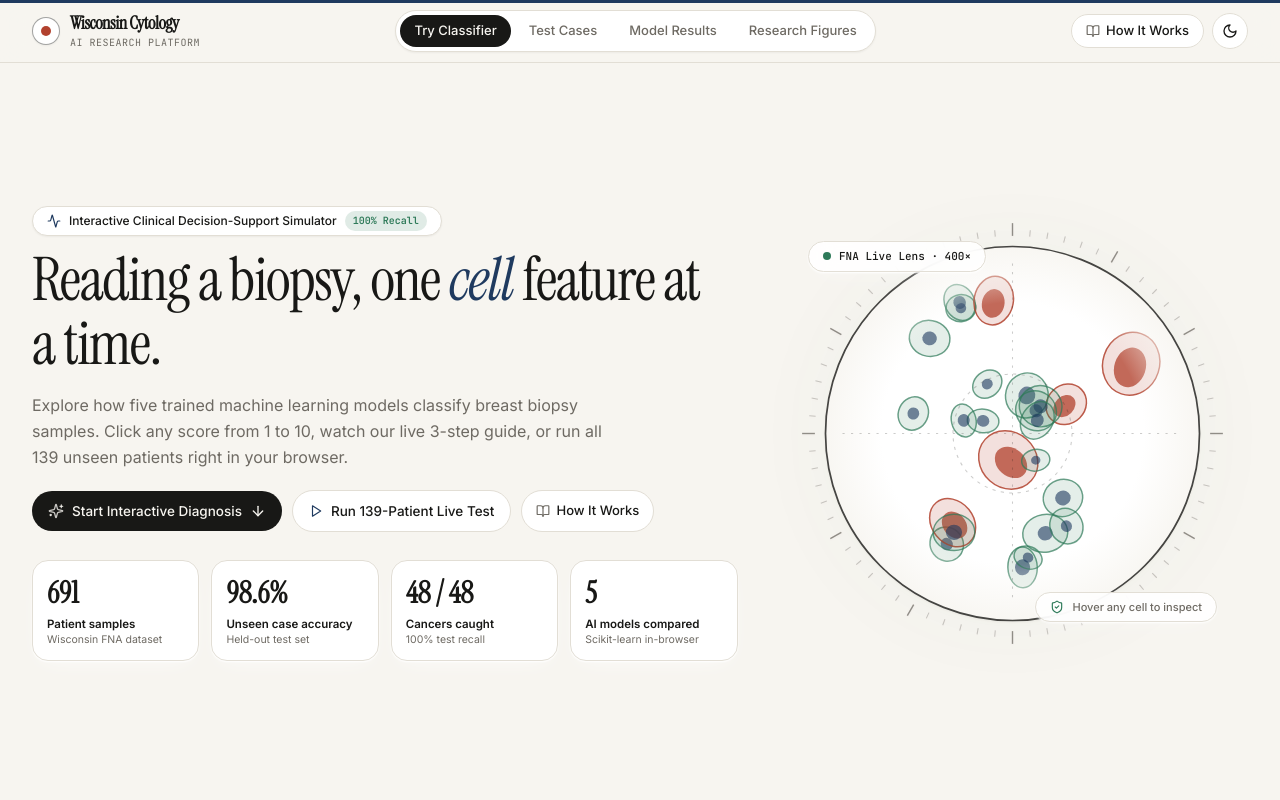
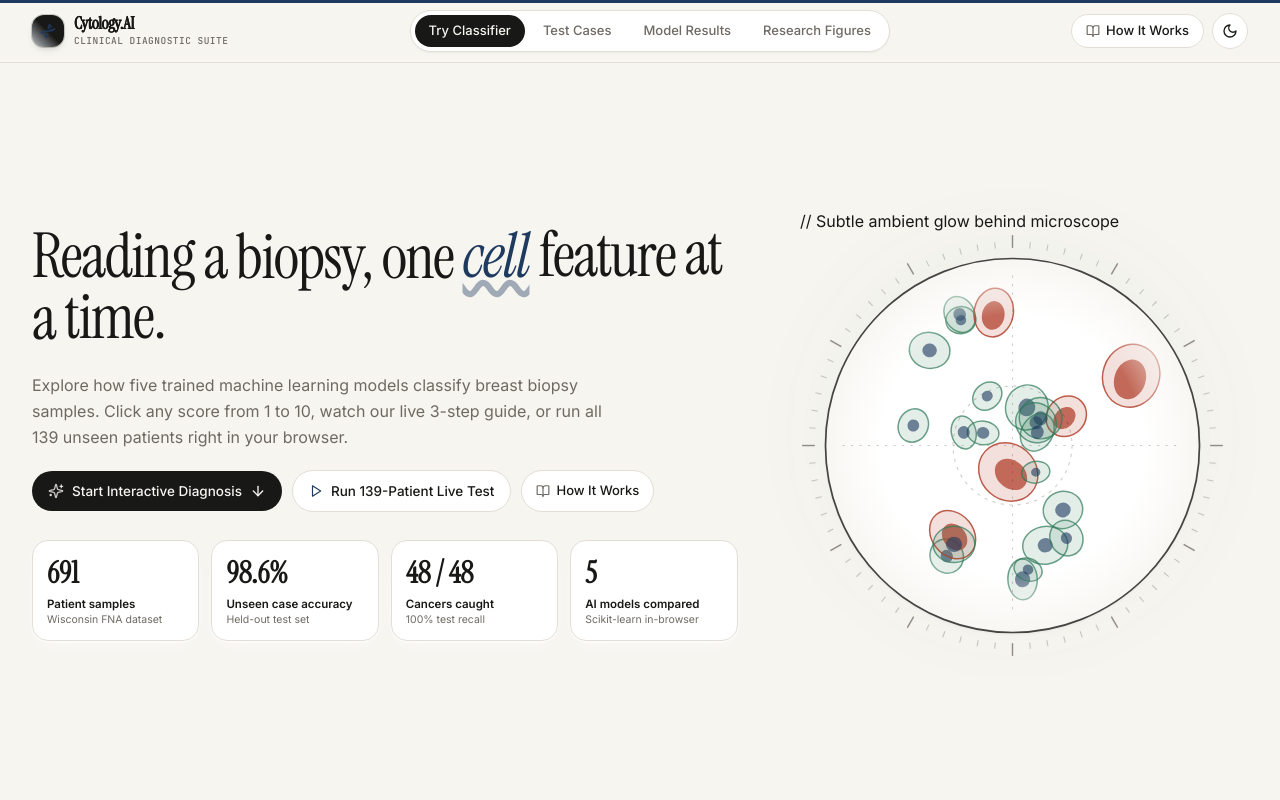
Before and after one commit to M7moudeGalal/Breast-Cancer-Wisconsin, a React (Vite) app: page / in a window 1280 px wide. Shown: the top 800 px of the page. Built offline with nearby package versions, Linux system fonts and the light colour scheme.

Commit message:
Refine header branding to Cytology.AI with DNA icon, add continuous floating wave animations to headline, and remove clutter HUD badges

```diff
--- a/src/App.jsx
+++ b/src/App.jsx
@@ -1,6 +1,6 @@
 import React, { useEffect, useState, useRef } from 'react';
 import { motion, AnimatePresence, useScroll, useSpring } from 'framer-motion';
-import { BookOpen, Moon, Sun, ArrowUp, Menu, X, CheckCircle2, AlertOctagon } from 'lucide-react';
+import { BookOpen, Moon, Sun, ArrowUp, Menu, X, CheckCircle2, AlertOctagon, Dna } from 'lucide-react';
 import { BUNDLE, valuesFromCase } from './lib/engine.js';
 import Hero from './components/Hero.jsx';
 import Diagnose from './components/Diagnose.jsx';
@@ -86,15 +86,15 @@ export default function App() {
       <header className="sticky top-0 z-40 border-b border-line bg-paper/90 backdrop-blur-md">
         <div className="mx-auto flex max-w-[1320px] items-center justify-between gap-4 px-4 sm:px-6 lg:px-8 py-2.5">
           <a href="#top" className="flex items-center gap-2.5 group">
-            <span className="relative flex h-7 w-7 items-center justify-center rounded-full border border-ink/40 bg-card shadow-sm transition-transform group-hover:scale-105">
-              <span className="h-2.5 w-2.5 rounded-full bg-malignant" />
+            <span className="relative flex h-8 w-8 items-center justify-center rounded-xl bg-gradient-to-tr from-accent/25 via-ink to-ink text-paper shadow-md transition-all duration-300 group-hover:scale-105 group-hover:shadow-lift ring-1 ring-ink/20">
+              <Dna className="h-4 w-4 text-accent transition-transform duration-500 group-hover:rotate-180" />
             </span>
             <div className="flex flex-col">
-              <span className="font-display text-lg tracking-tight leading-tight font-semibold">
-                Wisconsin Cytology
+              <span className="font-display text-[17px] tracking-tight leading-tight font-bold bg-gradient-to-r from-ink via-ink to-accent bg-clip-text">
+                Cytology.AI
               </span>
-              <span className="text-[10px] font-mono text-muted uppercase tracking-wider">
-                AI Research Platform
+              <span className="text-[9.5px] font-mono text-muted uppercase tracking-wider font-medium">
+                Clinical Diagnostic Suite
               </span>
             </div>
           </a>
@@ -209,7 +209,7 @@ export default function App() {
         <div className="mx-auto flex max-w-[1320px] flex-wrap items-center justify-between gap-4 px-4 sm:px-6 lg:px-8 py-8 text-xs text-muted">
           <div className="space-y-1">
             <div className="font-display text-base text-ink font-semibold">
-              Wisconsin Breast Cancer Cytology Classification
+              Cytology.AI · Clinical Diagnostic Suite
             </div>
             <p>
               {BUNDLE.counts.total} samples · 5 trained scikit-learn models running client-side · Mayer Romany
--- a/src/components/Hero.jsx
+++ b/src/components/Hero.jsx
@@ -82,7 +82,7 @@ function MicroscopeField() {
       style={{ rotateX, rotateY, transformPerspective: 900 }}
       className="relative mx-auto aspect-square w-full max-w-[360px] lg:max-w-[400px] xl:max-w-[425px] cursor-crosshair select-none"
     >
-      {/* Subtle ambient glow behind microscope */}
+// Subtle ambient glow behind microscope
       <div
         className="pointer-events-none absolute inset-8 rounded-full opacity-40 blur-3xl transition-colors duration-500"
         style={{
@@ -92,31 +92,6 @@ function MicroscopeField() {
               : 'radial-gradient(circle, rgb(var(--accent) / 0.35), rgb(var(--benign) / 0.25), transparent 70%)',
         }}
       />
-
-      {/* Floating top-left HUD pill */}
-      <motion.div
-        initial={{ opacity: 0, x: -16 }}
-        animate={{ opacity: 1, x: 0 }}
-        transition={{ delay: 0.9, duration: 0.6, ease: EASE }}
-        className="animate-float-slow absolute left-2 top-5 z-20 flex items-center gap-2 rounded-full border border-line bg-card/90 px-3.5 py-1.5 text-[11px] font-medium shadow-card backdrop-blur-md"
-      >
-        <span className="relative flex h-2 w-2">
-          <span className="absolute inline-flex h-full w-full animate-ping rounded-full bg-benign opacity-75" />
-          <span className="relative inline-flex h-2 w-2 rounded-full bg-benign" />
-        </span>
-        <span className="font-mono text-ink">FNA Live Lens · 400×</span>
-      </motion.div>
-
-      {/* Floating bottom-right HUD pill */}
-      <motion.div
-        initial={{ opacity: 0, x: 16 }}
-        animate={{ opacity: 1, x: 0 }}
-        transition={{ delay: 1.05, duration: 0.6, ease: EASE }}
-        className="absolute bottom-6 right-2 z-20 flex items-center gap-2 rounded-full border border-line bg-card/90 px-3.5 py-1.5 text-[11px] font-medium shadow-card backdrop-blur-md"
-      >
-        <ShieldCheck className="h-3.5 w-3.5 text-benign" />
-        <span className="text-muted">Hover any cell to inspect</span>
-      </motion.div>
 
       <svg viewBox="0 0 400 400" className="relative z-10 h-full w-full drop-shadow-sm" aria-hidden="true">
         <defs>
@@ -289,27 +264,35 @@ export default function Hero({ onOpenGuide }) {
     <section id="top" className="relative overflow-hidden border-b border-line/60 py-6 md:py-10 lg:min-h-[calc(100vh-57px)] lg:flex lg:items-center">
       <div className="mx-auto grid w-full max-w-[1320px] items-center gap-8 px-4 sm:px-6 lg:px-8 md:grid-cols-[1.2fr_0.8fr] lg:gap-10">
         <div>
-          <motion.div
-            initial={{ opacity: 0, y: 10 }}
-            animate={{ opacity: 1, y: 0 }}
-            transition={{ duration: 0.55, ease: EASE }}
-            className="mb-3.5 inline-flex items-center gap-2 rounded-full border border-line bg-card px-3.5 py-1 text-xs font-medium shadow-sm"
-          >
-            <Activity className="h-3.5 w-3.5 text-accent" />
-            <span>Interactive Clinical Decision-Support Simulator</span>
-            <span className="rounded-full bg-benign/15 px-2 py-0.5 font-mono text-[10px] font-semibold text-benign">
-              100% Recall
-            </span>
-          </motion.div>
-
-          <h1 className="font-display text-[36px] leading-[1.04] tracking-tight sm:text-5xl lg:text-[54px] xl:text-[60px]">
+          <h1 className="font-display text-[38px] leading-[1.08] tracking-tight sm:text-5xl lg:text-[56px] xl:text-[62px]">
             {HEADLINE.map((w, i) => (
-              <span key={i} className="inline-block overflow-hidden pb-1 align-bottom">
+              <span key={i} className="inline-block overflow-visible pb-1 align-bottom">
                 <motion.span
-                  className={`inline-block ${w === 'cell' ? 'italic text-accent' : ''}`}
-                  initial={{ y: '105%' }}
-                  animate={{ y: 0 }}
-                  transition={{ duration: 0.75, ease: EASE, delay: 0.05 + i * 0.05 }}
+                  className={`inline-block ${
+                    w === 'cell'
+                      ? 'italic text-accent underline decoration-accent/40 decoration-wavy underline-offset-4'
+                      : ''
+                  }`}
+                  initial={{ opacity: 0, y: 15 }}
+                  animate={{
+                    opacity: 1,
+                    y: [0, -7, 0],
+                  }}
+                  transition={{
+                    opacity: { duration: 0.6, delay: 0.05 + i * 0.04 },
+                    y: {
+                      duration: 3.2,
+                      repeat: Infinity,
+                      ease: 'easeInOut',
+                      delay: i * 0.22,
+                    },
+                  }}
+                  whileHover={{
+                    scale: 1.18,
+                    y: -10,
+                    rotate: i % 2 === 0 ? 3 : -3,
+                    transition: { type: 'spring', stiffness: 450, damping: 14 },
+                  }}
                 >
                   {w}
                 </motion.span>
```
